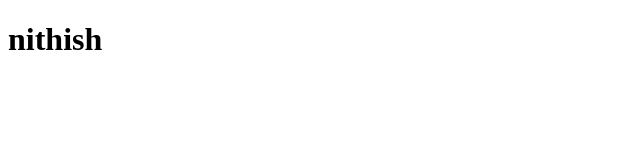
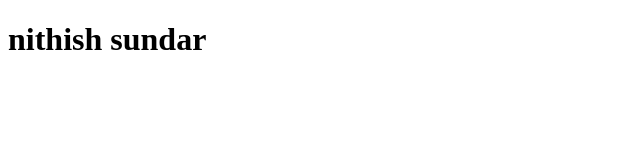
Before and after one commit to nithishsun/samplerepo, a plain HTML site: page index.html in a window 1280 px wide. Shown: the whole page, without its empty margins (0-640 px from the left). Drawn offline with Linux system fonts and the light colour scheme.

Commit message:
fix: change full name

```diff
--- a/index.html
+++ b/index.html
@@ -6,6 +6,6 @@
     <title>Document</title>
 </head>
 <body>
-    <h1>nithish</h1>
+    <h1>nithish sundar</h1>
 </body>
 </html>
```
